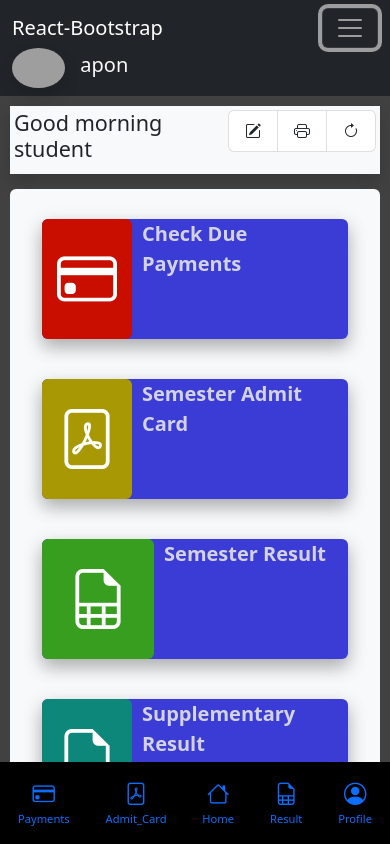
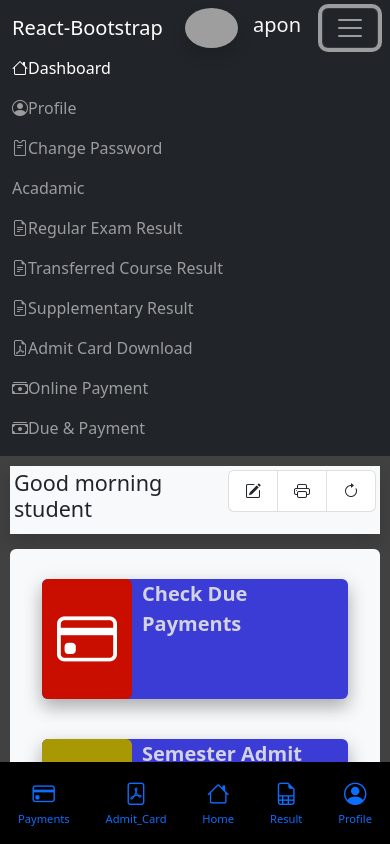
Before and after one commit to yeasin-Ahammed-apon/UMS_fornt_end, a React (Create React App) app: page /student in a window 390 px wide. Both pictures are taken after a click on the button "Toggle navigation". Shown: the top 844 px of the page. Built offline with nearby package versions, Linux system fonts and the light colour scheme; grey boxes are pictures that could not be loaded.

Commit message:
navigation and sidebar is working fine

```diff
--- a/src/Components/DashboardCards/DashboardCards.js
+++ b/src/Components/DashboardCards/DashboardCards.js
@@ -1,58 +1,9 @@
 import React, { useState } from "react";
+import { DashboardCardsData } from "../../Data/UiData";
 import "./DashboardCards.css";
 const DashboardCards = () => {
-  let data = [
-    {
-      name: "Check Due Payments",
-      url: "/payments",
-      frontColor: "white",
-      BackGroundColor: "#c90e00",
-      icon: "bi bi-credit-card",
-    },
-    {
-      name: "Semester Admit Card",
-      url: "/admit_card",
-      frontColor: "white",
-      BackGroundColor: "#a89803",
-      icon: "bi bi-file-pdf",
-    },
-    {
-      name: "Semester Result",
-      url: "/semester_result",
-      frontColor: "white",
-      BackGroundColor: "#379e20",
-      icon: "bi bi-file-earmark-spreadsheet",
-    },
-    {
-      name: "Supplementary Result",
-      url: "/supplementary_result",
-      frontColor: "white",
-      BackGroundColor: "#0c8779",
-      icon: "bi bi-file-earmark-spreadsheet",
-    },
-    {
-      name: "Registered Courses",
-      url: "/registered_courses",
-      frontColor: "white",
-      BackGroundColor: "#961ca6",
-      icon: "bi bi-card-list",
-    },
-    {
-      name: "Online Registration",
-      url: "/online_registration",
-      frontColor: "white",
-      BackGroundColor: "#1b1b9e",
-      icon: "bi bi-file-earmark-medical",
-    },
-    {
-      name: "Onlin Payment",
-      url: "/admit_card",
-      frontColor: "white",
-      BackGroundColor: "#a1183f",
-      icon: "bi bi-currency-dollar",
-    },
-  ];
-  let [CardData, SetCardData] = useState(data);
+
+  let [CardData, SetCardData] = useState(DashboardCardsData);
   return (
     <div className="dashboard_cards">
       <div className="row_for_parent">
--- /dev/null
+++ b/src/Components/NavigationBar/NavigationBar.css
@@ -0,0 +1,39 @@
+.NavBarOptions{
+    display: none;
+}
+.profile_dropdown_for_mobile{
+    display: none;
+}
+@media only screen and (max-width: 1200px) {
+
+    /*Tablets [601px -> 1200px]*/
+
+}
+
+@media only screen and (max-width: 600px) {
+
+    /*Big smartphones [426px -> 600px]*/
+    .NavBarOptions {
+        display: block;
+    }
+    .profile_dropdown_for_pc{
+        display: none;
+    }
+    .profile_dropdown_for_mobile{
+        display: block;
+    }
+}
+
+@media only screen and (max-width: 425px) {
+
+    /*Small smartphones [325px -> 425px]*/
+    .NavBarOptions {
+        display: block;
+    }
+    .profile_dropdown_for_pc{
+        display: none;
+    }
+    .profile_dropdown_for_mobile{
+        display: block;
+    }
+}
--- /dev/null
+++ b/src/Components/NavigationBar/NavigationBar.js
@@ -0,0 +1,71 @@
+import React, { useState } from "react";
+import Container from "react-bootstrap/Container";
+import Nav from "react-bootstrap/Nav";
+import Navbar from "react-bootstrap/Navbar";
+import NavDropdown from "react-bootstrap/NavDropdown";
+
+import { useProSidebar } from "react-pro-sidebar";
+import { NavLink } from "react-router-dom";
+import { SideBarData } from "../../Data/UiData";
+import "./NavigationBar.css";
+import ProfileDropDown from "./ProfileDropDown";
+
+const NavigationBar = () => {
+  const [NavigationBarData, SetNavigationBarData] = useState(SideBarData);
+  const { collapseSidebar } = useProSidebar();
+  return (
+    <Navbar bg="dark" variant="dark" expand="lg" sticky="top">
+      <Container>
+        <Navbar.Brand href="#home">React-Bootstrap</Navbar.Brand>
+        <ProfileDropDown ProfileDropDownClassName="profile_dropdown_for_mobile" />
+        <Navbar.Toggle aria-controls="basic-navbar-nav" />
+        <Navbar.Collapse id="basic-navbar-nav">
+          <Nav className="me-auto">
+            <Nav.Link
+              className="SideBarCollapseButton"
+              onClick={() => collapseSidebar()}
+            >
+              <i className="bi bi-list fs-5"></i>
+            </Nav.Link>
+            {NavigationBarData.map((options) => {
+              if (options.hasOwnProperty("subMenu"))
+                return (
+                  <NavDropdown
+                    className="NavBarOptions"
+                    id="nav-dropdown-dark-example"
+                    key={options.name}
+                    title={options.name}
+                    menuVariant="dark"
+                  >
+                    {options.subMenu.map((option) => (
+                      <li className="nav-item" key={option.name}>
+                        <NavLink className="nav-link" to={option.url}>
+                          <i className={option.icon}></i>
+                          {option.name}
+                        </NavLink>
+                      </li>
+                      // </>
+                    ))}
+                  </NavDropdown>
+                );
+              if (!options.hasOwnProperty("subMenu"))
+                return (
+                  <>
+                    <li className="nav-item NavBarOptions" key={options.name}>
+                      <NavLink className="nav-link" to={options.url}>
+                        <i className={options.icon}></i>
+                        {options.name}
+                      </NavLink>
+                    </li>
+                  </>
+                );
+            })}
+          </Nav>
+          <ProfileDropDown ProfileDropDownClassName="profile_dropdown_for_pc" />
+        </Navbar.Collapse>
+      </Container>
+    </Navbar>
+  );
+};
+
+export default NavigationBar;
--- a/src/Components/parts/Navigationbar.js
+++ b/src/Components/NavigationBar/ProfileDropDown.js
@@ -1,29 +1,10 @@
-import React from "react";
-import Container from "react-bootstrap/Container";
-import Nav from "react-bootstrap/Nav";
-import Navbar from "react-bootstrap/Navbar";
+import React from 'react';
 import NavDropdown from "react-bootstrap/NavDropdown";
-import { useProSidebar } from "react-pro-sidebar";
 
-const Navigationbar = () => {
-  const { collapseSidebar } = useProSidebar();
-  return (
-    <Navbar bg="dark" variant="dark" expand="lg" sticky="top">
-      <Container>
-        <Navbar.Brand href="#home">React-Bootstrap</Navbar.Brand>
-        <Navbar.Toggle aria-controls="basic-navbar-nav" />
-        <Navbar.Collapse id="basic-navbar-nav">
-          <Nav className="me-auto">
-            <Nav.Link
-              className="SideBarCollapseButton"
-              onClick={() => collapseSidebar()}
-            >
-              <i className="bi bi-list fs-5"></i>
-            </Nav.Link>
-            {/* <Nav.Link href="#home">Home</Nav.Link>
-            <Nav.Link href="#link">Link</Nav.Link> */}
-          </Nav>
-          <NavDropdown
+const ProfileDropDown = ({ProfileDropDownClassName}) => {
+    return (
+        <div>
+            <NavDropdown className={ProfileDropDownClassName}
             title={
               <div className="pull-left">
                 <img
@@ -52,10 +33,8 @@ const Navigationbar = () => {
               Separated link
             </NavDropdown.Item>
           </NavDropdown>
-        </Navbar.Collapse>
-      </Container>
-    </Navbar>
-  );
+        </div>
+    );
 };
 
-export default Navigationbar;
+export default ProfileDropDown;
--- /dev/null
+++ b/src/Data/UiData.js
@@ -0,0 +1,119 @@
+export let SideBarData = [
+    {
+      name: "Dashboard",
+      url: "/student",
+      icon:"bi bi-house"
+    },
+    {
+      name: "Profile",
+      url: "/student/profile",
+      icon:"bi bi-person-circle"
+    },
+    {
+      name: "Change Password",
+      url: "/student/change_password",
+      icon:"bi bi-pass"
+    },
+    {
+      name: "Acadamic",
+      icon:"bi bi-book",
+      subMenu: [
+        {
+          name: "Online Registration",
+          url: "/student/online_registration",
+          icon:"bi bi-send"
+        },
+        {
+          name: "Course Registration",
+          url: "/student/course_registration",
+          icon:"bi bi-send"
+        },
+        {
+          name: "Registered Courses",
+          url: "/student/registered_courses",
+          icon:"bi bi-send"
+        },
+      ],
+    },
+    {
+      name: "Regular Exam Result",
+      url: "/student/regular_exam_result",
+      icon:"bi bi-file-earmark-text"
+    },
+    {
+      name: "Transferred Course Result",
+      url: "/student/transferred_course_result",
+      icon:"bi bi-file-earmark-text"
+    },
+    {
+      name: "Supplementary Result",
+      url: "/student/supplementary_result",
+      icon:"bi bi-file-earmark-text"
+    },
+    {
+      name: "Admit Card Download",
+      url: "/student/admit_card_download",
+      icon:"bi bi-file-earmark-pdf"
+    },
+    {
+      name: "Online Payment",
+      url: "/student/online_payment",
+      icon:"bi bi-cash-stack"
+    },
+    {
+      name: "Due & Payment",
+      url: "/student/due_and_payment",
+      icon:"bi bi-cash-stack"
+    },
+  ];
+export let DashboardCardsData = [
+    {
+      name: "Check Due Payments",
+      url: "/payments",
+      frontColor: "white",
+      BackGroundColor: "#c90e00",
+      icon: "bi bi-credit-card",
+    },
+    {
+      name: "Semester Admit Card",
+      url: "/admit_card",
+      frontColor: "white",
+      BackGroundColor: "#a89803",
+      icon: "bi bi-file-pdf",
+    },
+    {
+      name: "Semester Result",
+      url: "/semester_result",
+      frontColor: "white",
+      BackGroundColor: "#379e20",
+      icon: "bi bi-file-earmark-spreadsheet",
+    },
+    {
+      name: "Supplementary Result",
+      url: "/supplementary_result",
+      frontColor: "white",
+      BackGroundColor: "#0c8779",
+      icon: "bi bi-file-earmark-spreadsheet",
+    },
+    {
+      name: "Registered Courses",
+      url: "/registered_courses",
+      frontColor: "white",
+      BackGroundColor: "#961ca6",
+      icon: "bi bi-card-list",
+    },
+    {
+      name: "Online Registration",
+      url: "/online_registration",
+      frontColor: "white",
+      BackGroundColor: "#1b1b9e",
+      icon: "bi bi-file-earmark-medical",
+    },
+    {
+      name: "Onlin Payment",
+      url: "/admit_card",
+      frontColor: "white",
+      BackGroundColor: "#a1183f",
+      icon: "bi bi-currency-dollar",
+    },
+  ];
--- a/src/pages/Student/Index.js
+++ b/src/pages/Student/Index.js
@@ -6,7 +6,7 @@ import { ErrorBoundary } from "react-error-boundary";
 
 import SideBar from "../../Components/SideBar/SideBar";
 import PageLoadingFail from "../../Components/parts/PageLoadingFail";
-import Navigationbar from "../../Components/parts/Navigationbar";
+import NavigationBar from "../../Components/NavigationBar/NavigationBar";
 import MetaTag from "../../Components/parts/MetaTag";
 import Error404 from "../../Components/Error404/Error404";
 import Minibar from "../../Components/MiniBar/Minibar";
@@ -22,7 +22,7 @@ const Index = () => {
   let HideSideBar = () => setSideBarToggle(!SideBarToggle);
   return (
     <div className="page-container">
-      <Navigationbar />
+      <NavigationBar />
       <div className="d-flex justify-content">
         <SideBar SideBarToggle={SideBarToggle} className="sidebar" />
         <div className="w-100 pages">
```
Also changed, not shown: src/Components/SideBar/SideBar.js (+2 -71 lines), 23 other files (tests, documents, lock files or other folders).
